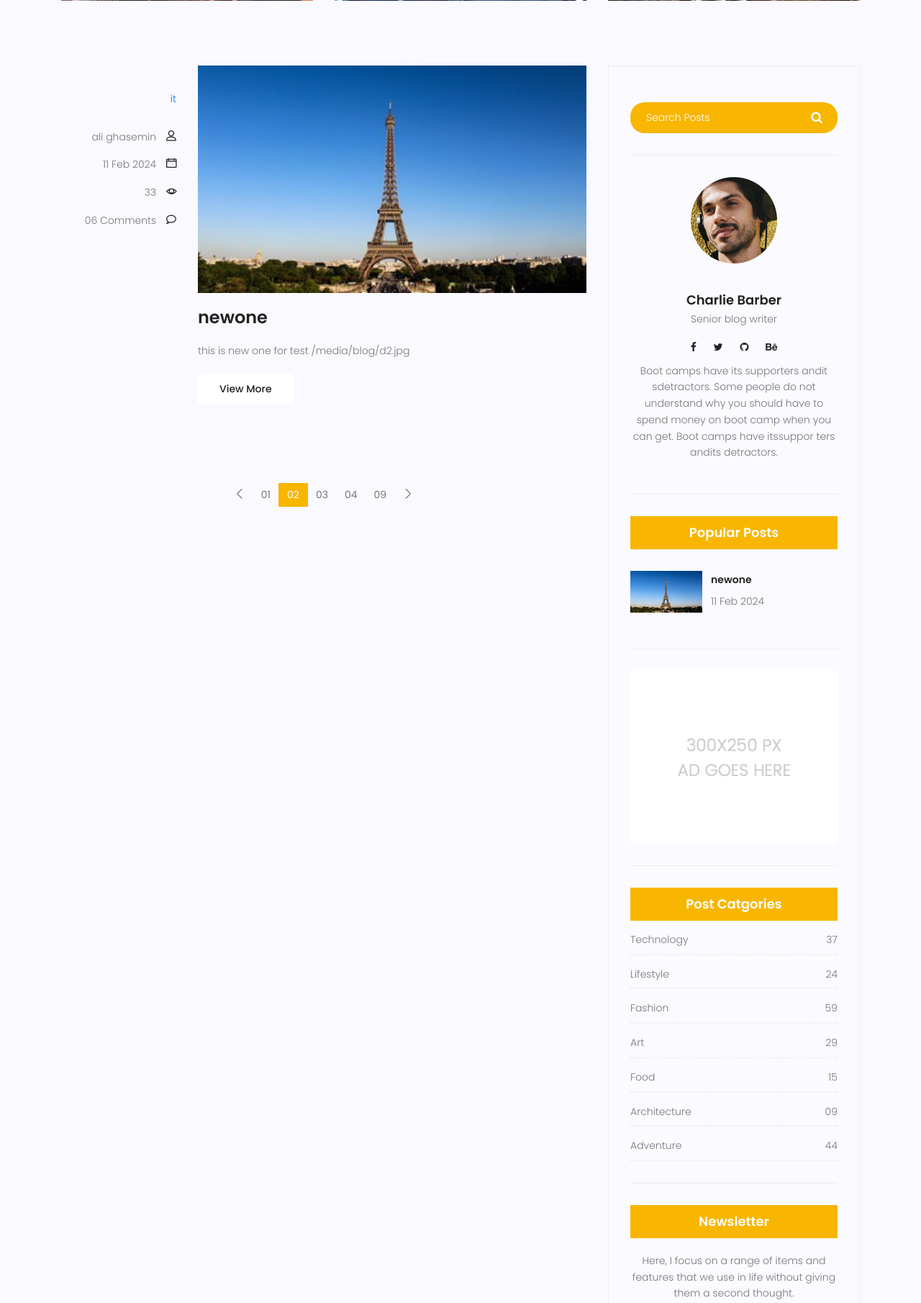
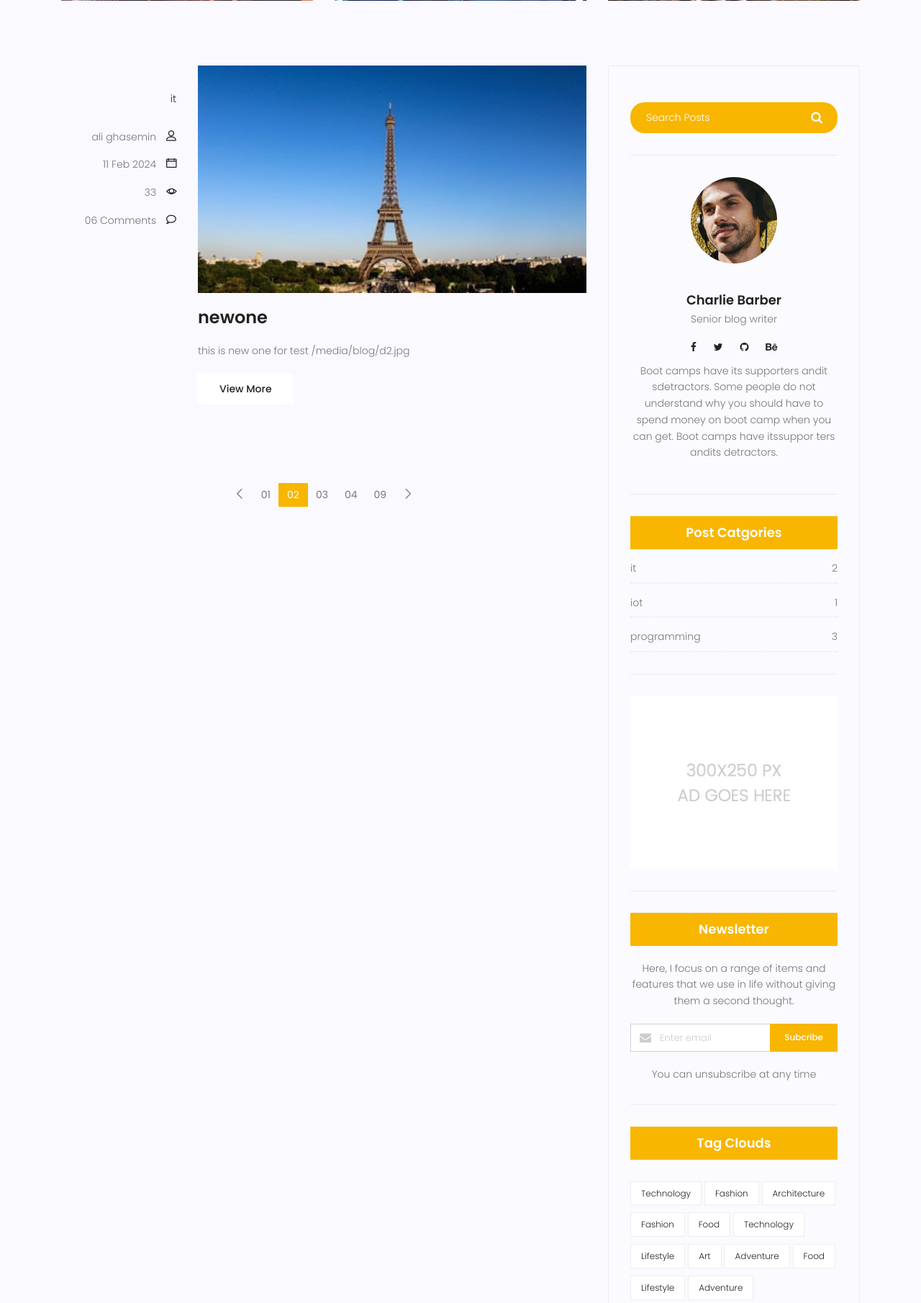
Before and after one commit to Afsaneh-hassani/mywebsite, a Django app: page /blog/ in a window 1280 px wide. Shown: the part 991-2801 px from the top of the page at 72% size. Run offline with Django 5.2, Linux system fonts and the light colour scheme; data comes from the database, SQL or seed files in the repository; both versions use the stored data as it was after the commit; some libraries are stand-ins or nearby versions.

Commit message:
filtering
filtering posts according to
-author name
-search form

```diff
--- a/blog/templatetags/blog-tags.py
+++ b/blog/templatetags/blog-tags.py
@@ -1,5 +1,6 @@
 from django import template
 from blog.models import Post
+from blog.models import Category
 register=template.Library()
 
 @register.simple_tag(name='totalposts')
@@ -23,3 +24,13 @@ def snippet(value,arg=20):
 def latestposts():
     posts=Post.objects.filter(status=1).order_by('published_date')[:2]
     return {'posts':posts}
+
+@register.inclusion_tag('blog/blog-post-categories.html')
+def postcategories():
+    posts=Post.objects.filter(status=1)
+    categories=Category.objects.all()
+    cat_dict={}
+    for name in categories:
+        cat_dict[name]=posts.filter(category=name).count()
+
+    return {'categories':cat_dict}
--- a/blog/urls.py
+++ b/blog/urls.py
@@ -8,6 +8,9 @@ urlpatterns = [
     path('', blog_view, name='index'),
     path('<int:pid>', blog_single, name='single'),
     #path('<int:pid>', test, name='test'),
+    path('category/<str:cat_name>', blog_view, name='category'),
+    path('author/<str:author_username>', blog_view, name='author'),
     path('test',test, name='test'),
+    path('search/', blog_search, name='search'),
 
 ]
--- a/blog/views.py
+++ b/blog/views.py
@@ -4,8 +4,13 @@ from blog.models import Post
 from django.utils import timezone
 
 # Create your views here.
-def blog_view(request):
+def blog_view(request,**kwargs):
     posts=Post.objects.filter(published_date__lte=timezone.now(),status=1)
+    if kwargs.get('cat_name')!=None:
+        posts=posts.filter(category__name=kwargs['cat_name'])
+    if kwargs.get('author_username')!=None:
+        posts=posts.filter(author__username=kwargs['author_username'])
+
     context={'posts': posts}
     return render(request,'blog/blog-home.html',context)
 
@@ -25,3 +30,20 @@ def blog_single(request,pid):
 
 def test(request):
     return render(request,'test.html')
+
+def blog_category(request,cat_name):
+    posts=Post.objects.filter(status=1)
+    posts=posts.filter(category__name=cat_name)
+    context={'posts': posts}
+    return render(request,'blog/blog-home.html',context)
+
+
+
+def blog_search(request):
+    posts=Post.objects.filter(status=1)
+    if request.method=='GET':
+        if s:=request.GET.get('s'):
+            posts=posts.filter(content__contains=s)
+
+    context={'posts': posts}
+    return render(request,'blog/blog-home.html',context)
--- a/templates/blog/blog-home.html
+++ b/templates/blog/blog-home.html
@@ -1,6 +1,6 @@
 {% extends 'base.html' %}
 {% load static %}
-
+{% load blog-tags %}
 {% block content %}
   <!-- start banner Area -->
   <section class="banner-area relative blog-home-banner" id="home">
@@ -88,7 +88,7 @@
 
 
                 {%for cat in post.category.all%}
-                <a href='#'>{{cat.name}}</a>{%if not forloop.last %},{% endif %}
+                <li> <a href='{% url 'blog:category' cat_name=cat.name %}'> {{cat.name}}</a> {%if not forloop.last %},{% endif %}</li>
                 {%endfor%}
 
 
@@ -96,7 +96,7 @@
               </ul>
               <div class="user-details row">
                 <p class="user-name col-lg-12 col-md-12 col-6">
-                  <a href="#">{{post.author.get_full_name}}</a> <span class="lnr lnr-user"></span>
+                  <a href="{%url 'blog:author' author_username=post.author.username%}">{{post.author.get_full_name}}</a> <span class="lnr lnr-user"></span>
                 </p>
                 <p class="date col-lg-12 col-md-12 col-6">
                   <a href="#">{{post.published_date|date:'d M Y'}}</a> <span class="lnr lnr-calendar-full"></span>
@@ -153,9 +153,9 @@
             {%include 'blog/blog-search.html'%}
 
             {%include 'blog/blog-writer.html'%}
-            {%include 'blog/blog-popular-post.html'%}
+            {% postcategories %}
             {%include 'blog/blog-ads.html'%}
-            {%include 'blog/blog-post-categories.html'%}
+
             {% include 'blog/blog-newsletter.html'%}
             {% include 'blog/blog-tags.html'%}
           </div>
--- a/templates/blog/blog-post-categories.html
+++ b/templates/blog/blog-post-categories.html
@@ -2,47 +2,14 @@
 <div class="single-sidebar-widget post-category-widget">
     <h4 class="category-title">Post Catgories</h4>
     <ul class="cat-list">
+      {%for name,count in categories.items %}
+
       <li>
-        <a href="#" class="d-flex justify-content-between">
-          <p>Technology</p>
-          <p>37</p>
+        <a href="{% url 'blog:category' cat_name=name%}" class="d-flex justify-content-between">
+          <p>{{name}}</p>
+          <p>{{count}}</p>
         </a>
       </li>
-      <li>
-        <a href="#" class="d-flex justify-content-between">
-          <p>Lifestyle</p>
-          <p>24</p>
-        </a>
-      </li>
-      <li>
-        <a href="#" class="d-flex justify-content-between">
-          <p>Fashion</p>
-          <p>59</p>
-        </a>
-      </li>
-      <li>
-        <a href="#" class="d-flex justify-content-between">
-          <p>Art</p>
-          <p>29</p>
-        </a>
-      </li>
-      <li>
-        <a href="#" class="d-flex justify-content-between">
-          <p>Food</p>
-          <p>15</p>
-        </a>
-      </li>
-      <li>
-        <a href="#" class="d-flex justify-content-between">
-          <p>Architecture</p>
-          <p>09</p>
-        </a>
-      </li>
-      <li>
-        <a href="#" class="d-flex justify-content-between">
-          <p>Adventure</p>
-          <p>44</p>
-        </a>
-      </li>
+      {%endfor %}
     </ul>
   </div>
--- a/templates/blog/blog-search.html
+++ b/templates/blog/blog-search.html
@@ -1,7 +1,7 @@
 {% load static %}
 <div class="single-sidebar-widget search-widget">
-    <form class="search-form" action="#">
-      <input placeholder="Search Posts" name="search" type="text" onfocus="this.placeholder = ''" onblur="this.placeholder = 'Search Posts'" />
+    <form class="search-form" action="{% url 'blog:search' %}" method='get'>
+      <input placeholder="Search Posts" name="s" type="text" onfocus="this.placeholder = ''" onblur="this.placeholder = 'Search Posts'" />
       <button type="submit"><i class="fa fa-search"></i></button>
     </form>
   </div>
```
Also changed, not shown: db.sqlite3.
